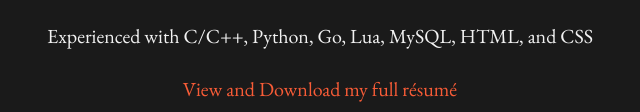
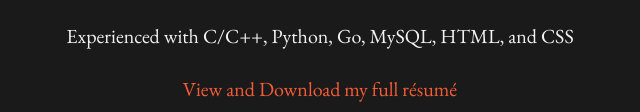
Before and after one commit to astonshane/astonshane.github.io, a plain HTML site: page index.html in a window 1280 px wide. Shown: the part 1042-1154 px from the top of the page, without its empty margins (320-960 px from the left). Drawn offline with nearby package versions, Linux system fonts and the light colour scheme.

Commit message:
removed lua

```diff
--- a/index.html
+++ b/index.html
@@ -64,7 +64,7 @@
 				<div class="col-lg-6 col-lg-offset-3">
 					<p>A full time student in the Class of 2016 at Rensselaer Polytechnic Institute (RPI) in Troy NY pursuing a Bachelor’s Degree in Computer Science</p>
 					<p>Passionate about building the future of technology through efficient and powerful code</p>
-					<p>Experienced with C/C++, Python, Go, Lua, MySQL, HTML, and CSS</p>
+					<p>Experienced with C/C++, Python, Go, MySQL, HTML, and CSS</p>
 					<p>
 						<a href="https://www.dropbox.com/s/12utjc9rsf66k4o/main.pdf?dl=0"> View and Download my full résumé </a>
 					</p>
```
Also changed, not shown: 1 other file.
